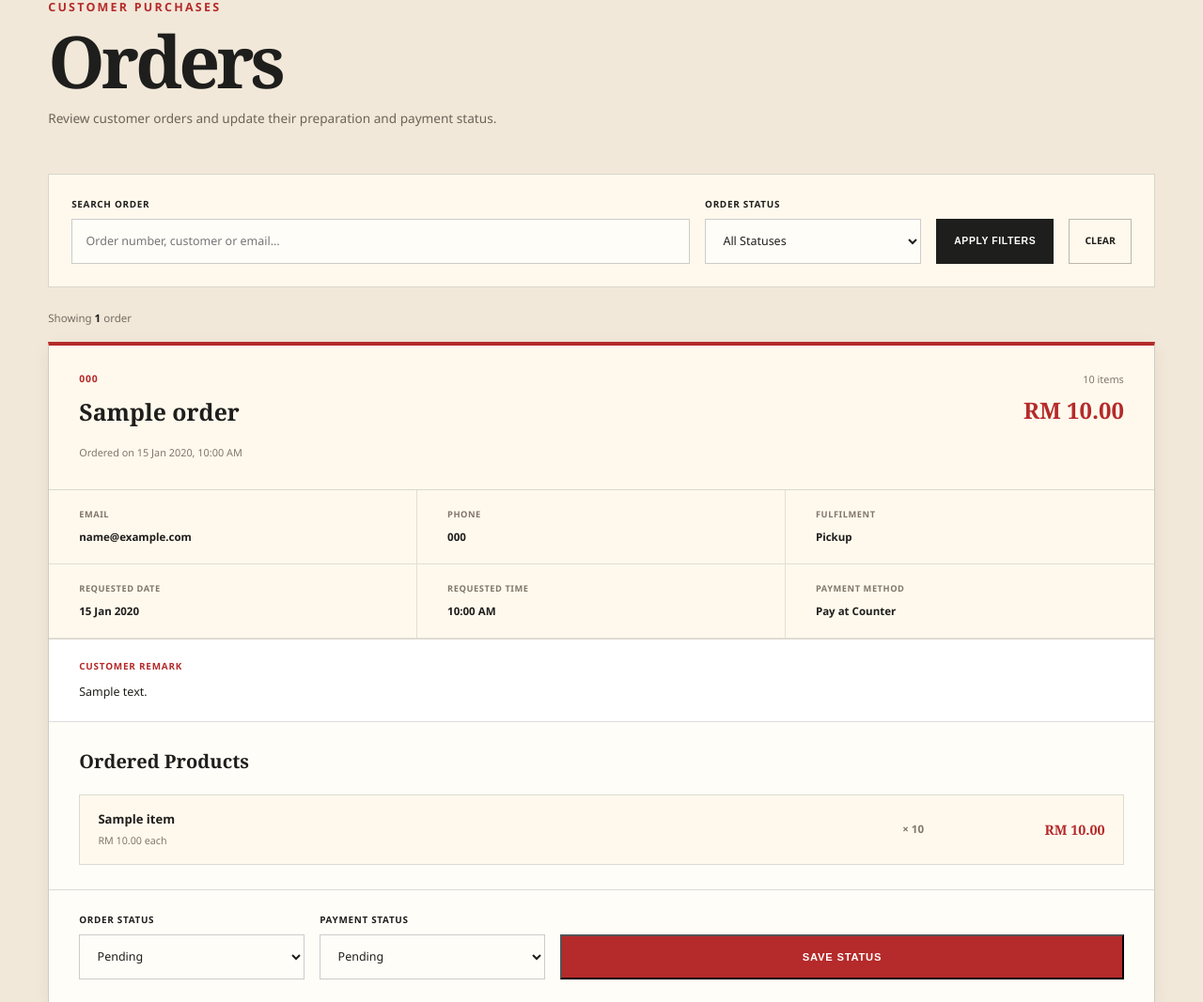
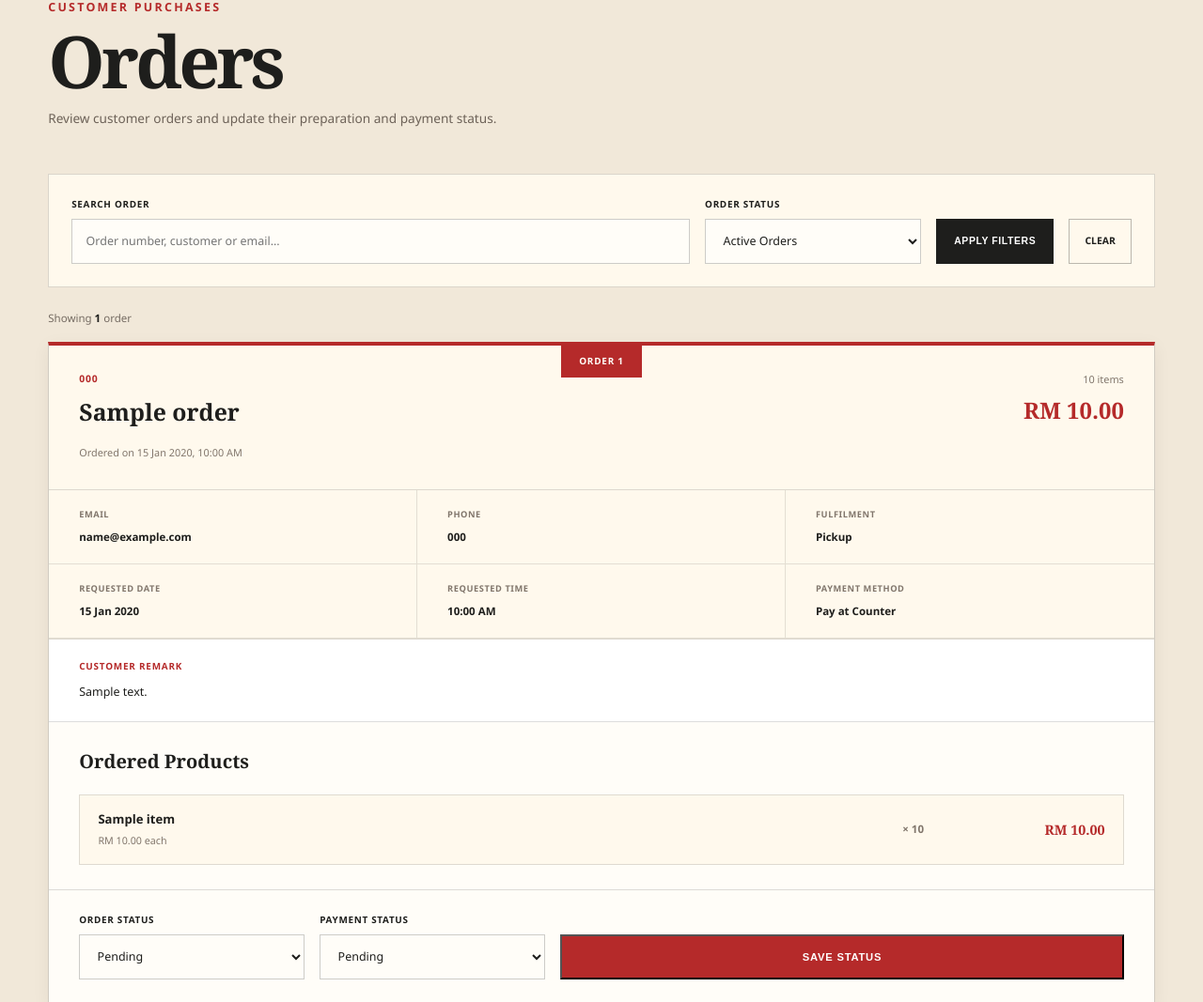
Before and after one commit to Sinyen24/the-yeast-lab, a PHP site: page /admin/orders.php in a window 1280 px wide. Shown: the part 167-1234 px from the top of the page at 94% size. Run offline with PHP 8.4, Linux system fonts and the light colour scheme; a user stored in the database is signed in; tables that the repository leaves empty hold one stand-in row (values such as "Sample post").

Commit message:
Refactor order status update and filtering logic
Updated order status handling and added filtering for active orders.

```diff
--- a/admin/orders.php
+++ b/admin/orders.php
@@ -181,14 +181,24 @@ if (
         true
     )
 ) {
+    // Display the specifically selected status
     $sql .= " AND orders.order_status = ?";
 
     $parameters[] = $selectedStatus;
     $parameterTypes .= "s";
+
+} else {
+    // Default active queue excludes finished orders
+    $sql .= "
+        AND orders.order_status NOT IN (
+            'Completed',
+            'Cancelled'
+        )
+    ";
 }
 
 
-$sql .= " ORDER BY orders.order_id DESC";
+$sql .= " ORDER BY orders.order_id ASC";
 
 
 $orderStmt = $conn->prepare($sql);
@@ -311,7 +321,7 @@ $orderItemStmt = $conn->prepare("
                     name="status">
 
                 <option value="">
-                    All Statuses
+                    Active Orders
                 </option>
 
                 <?php foreach (
@@ -369,6 +379,8 @@ $orderItemStmt = $conn->prepare("
 
         <div class="admin-order-list">
 
+			<?php $orderPosition = 1; ?>
+
             <?php while (
 					$order = $orderResult->fetch_assoc()
 				): ?>
@@ -390,6 +402,10 @@ $orderItemStmt = $conn->prepare("
 					<article class="admin-order-card">
 
                     <div class="admin-order-card-heading">
+
+						<div class="admin-order-sequence">
+							Order <?php echo $orderPosition; ?>
+						</div>
 
                         <div>
                             <p class="admin-order-number">
@@ -582,6 +598,8 @@ $orderItemStmt = $conn->prepare("
 
 										</div>
 
+										<?php $orderPosition++; ?>
+
 									<?php endwhile; ?>
 
 								</div>
```
